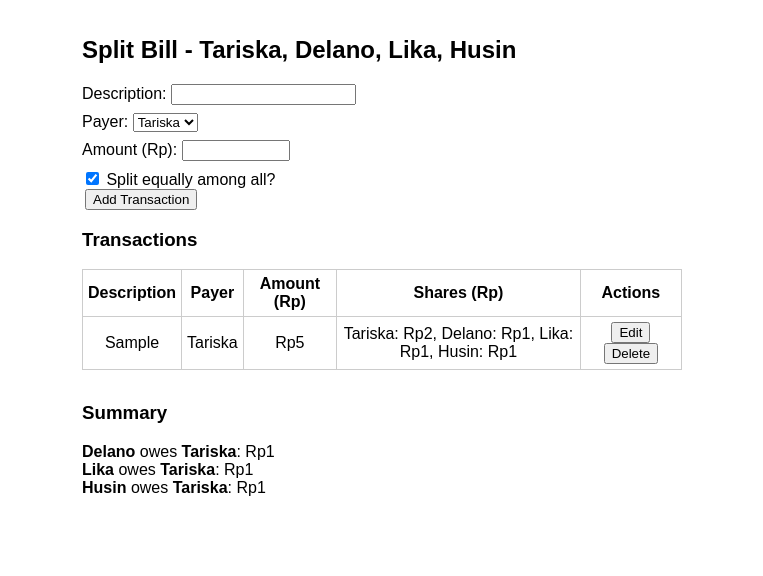
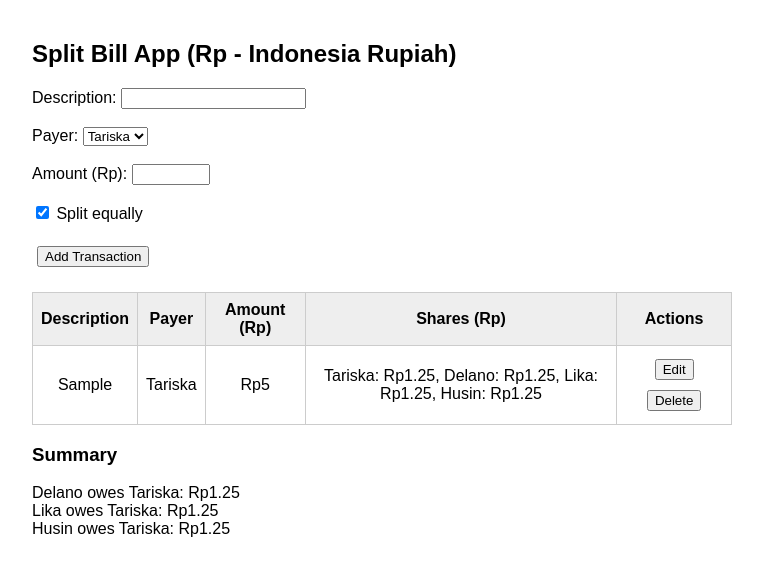
Before and after one commit to tariskaa/split-bill, a plain HTML site: page index.html in a window 1280 px wide. Both pictures are taken after typing "Sample", "5" into the empty fields and a click on the button "Add Transaction". Shown: the whole page, without its empty margins (258-1021 px from the left). Drawn offline with Linux system fonts and the light colour scheme.

Commit message:
Update index.html

```diff
--- a/index.html
+++ b/index.html
@@ -3,69 +3,72 @@
 <head>
 <meta charset="UTF-8" />
 <meta name="viewport" content="width=device-width, initial-scale=1" />
-  <title>Split Bill Simple</title>
+<title>Split Bill</title>
 <style>
-    body { font-family: Arial, sans-serif; max-width: 600px; margin: auto; padding: 1rem; }
-    label { display: block; margin-top: 0.5rem; }
-    input[type=number] { width: 100px; }
-    table { width: 100%; margin-top: 1rem; border-collapse: collapse; }
-    th, td { border: 1px solid #ccc; padding: 5px; text-align: center; }
-    button { margin: 0 3px; }
+  body { font-family: Arial, sans-serif; padding: 20px; max-width: 700px; margin: auto; }
+  table { width: 100%; border-collapse: collapse; margin-top: 20px; }
+  th, td { border: 1px solid #ccc; padding: 8px; text-align: center; }
+  th { background: #eee; }
+  input[type="number"] { width: 70px; }
+  .shares-inputs { display: flex; justify-content: space-between; margin-top: 10px; max-width: 500px; }
+  .shares-inputs > div { flex: 1; margin-right: 10px; }
+  .shares-inputs > div:last-child { margin-right: 0; }
+  button { margin: 5px; }
   .error { color: red; }
 </style>
 </head>
 <body>
-  <h2>Split Bill - Tariska, Delano, Lika, Husin</h2>
+
+<h2>Split Bill App (Rp - Indonesia Rupiah)</h2>
 
 <form id="addForm">
-    <label>
-      Description:
-      <input type="text" id="desc" required />
-    </label>
-    <label>
-      Payer:
-      <select id="payer" required>
+  <label>Description: <input type="text" id="desc" required /></label><br /><br />
+  <label>Payer:
+    <select id="payer">
       <option value="Tariska">Tariska</option>
       <option value="Delano">Delano</option>
       <option value="Lika">Lika</option>
       <option value="Husin">Husin</option>
     </select>
-    </label>
+  </label><br /><br />
+  <label>Amount (Rp): <input type="number" id="amount" min="1" required /></label><br /><br />
+
   <label>
-      Amount (Rp):
-      <input type="number" id="amount" min="1" required />
-    </label>
-    <label>
-      <input type="checkbox" id="equalSplit" checked /> Split equally among all?
-    </label>
-    <div id="sharesInputs" style="margin-top:0.5rem; display:none;">
-      <label>Tariska owes (Rp): <input type="number" id="shareTariska" min="0" value="0" /></label>
-      <label>Delano owes (Rp): <input type="number" id="shareDelano" min="0" value="0" /></label>
-      <label>Lika owes (Rp): <input type="number" id="shareLika" min="0" value="0" /></label>
-      <label>Husin owes (Rp): <input type="number" id="shareHusin" min="0" value="0" /></label>
-      <div class="error" id="sharesError"></div>
+    <input type="checkbox" id="equalSplit" checked /> Split equally
+  </label><br />
+
+  <div id="sharesInputs" style="display:none;" class="shares-inputs">
+    <div><label>Tariska: <input type="number" min="0" id="share-Tariska" value="0" /></label></div>
+    <div><label>Delano: <input type="number" min="0" id="share-Delano" value="0" /></label></div>
+    <div><label>Lika: <input type="number" min="0" id="share-Lika" value="0" /></label></div>
+    <div><label>Husin: <input type="number" min="0" id="share-Husin" value="0" /></label></div>
   </div>
+
+  <div id="sharesError" class="error"></div>
+
+  <br />
   <button type="submit">Add Transaction</button>
+  <button type="button" id="cancelEdit" style="display:none;">Cancel Edit</button>
 </form>
 
-  <h3>Transactions</h3>
-  <table id="txTable">
+<table id="transactionsTable" style="display:none;">
   <thead>
     <tr>
-        <th>Description</th><th>Payer</th><th>Amount (Rp)</th><th>Shares (Rp)</th><th>Actions</th>
+      <th>Description</th>
+      <th>Payer</th>
+      <th>Amount (Rp)</th>
+      <th>Shares (Rp)</th>
+      <th>Actions</th>
     </tr>
   </thead>
-    <tbody></tbody>
+  <tbody id="transactionsBody"></tbody>
 </table>
 
-  <div id="summary" style="margin-top:2rem;"></div>
+<h3>Summary</h3>
+<div id="summary"></div>
 
 <script>
   const people = ["Tariska", "Delano", "Lika", "Husin"];
-
-    let transactions = JSON.parse(localStorage.getItem("transactions") || "[]");
-    let editingIndex = -1;
-
   const addForm = document.getElementById("addForm");
   const descInput = document.getElementById("desc");
   const payerInput = document.getElementById("payer");
@@ -73,68 +76,79 @@
   const equalSplitInput = document.getElementById("equalSplit");
   const sharesInputsDiv = document.getElementById("sharesInputs");
   const sharesErrorDiv = document.getElementById("sharesError");
-    const txTableBody = document.querySelector("#txTable tbody");
+  const cancelEditBtn = document.getElementById("cancelEdit");
+  const transactionsTable = document.getElementById("transactionsTable");
+  const transactionsBody = document.getElementById("transactionsBody");
   const summaryDiv = document.getElementById("summary");
 
-    const shareInputs = {
-      Tariska: document.getElementById("shareTariska"),
-      Delano: document.getElementById("shareDelano"),
-      Lika: document.getElementById("shareLika"),
-      Husin: document.getElementById("shareHusin")
-    };
+  let editingIndex = -1;
+  let transactions = [];
 
+  // Show or hide shares input based on equal split checkbox
   equalSplitInput.addEventListener("change", () => {
     if (equalSplitInput.checked) {
       sharesInputsDiv.style.display = "none";
       sharesErrorDiv.textContent = "";
     } else {
-        sharesInputsDiv.style.display = "block";
+      sharesInputsDiv.style.display = "flex";
+      resetSharesInputs();
     }
   });
 
-    function saveTransactions() {
-      localStorage.setItem("transactions", JSON.stringify(transactions));
+  // Reset shares inputs to zero
+  function resetSharesInputs() {
+    people.forEach(p => {
+      document.getElementById(`share-${p}`).value = 0;
+    });
   }
 
-    function clearForm() {
-      descInput.value = "";
-      payerInput.value = people[0];
-      amountInput.value = "";
-      equalSplitInput.checked = true;
-      sharesInputsDiv.style.display = "none";
+  // Validate shares sum equals amount when unequal split
+  function validateShares(amount) {
+    if (equalSplitInput.checked) {
       sharesErrorDiv.textContent = "";
-      for (const p of people) {
-        shareInputs[p].value = "0";
+      return true;
     }
-      editingIndex = -1;
-      addForm.querySelector("button").textContent = "Add Transaction";
-    }
-
-    function validateShares(amount) {
-      if (equalSplitInput.checked) return true;
-
-      let sumShares = 0;
-      for (const p of people) {
-        const val = Number(shareInputs[p].value);
+    let sum = 0;
+    people.forEach(p => {
+      const val = Number(document.getElementById(`share-${p}`).value);
       if (isNaN(val) || val < 0) {
-          sharesErrorDiv.textContent = "Shares must be numbers ≥ 0.";
+        sharesErrorDiv.textContent = "Shares must be numbers ≥ 0";
         return false;
       }
-        sumShares += val;
-      }
-      if (sumShares !== amount) {
-        sharesErrorDiv.textContent = `Sum of shares (Rp${sumShares.toLocaleString()}) must equal total amount (Rp${amount.toLocaleString()}).`;
+      sum += val;
+    });
+    if (sum !== amount) {
+      sharesErrorDiv.textContent = `Sum of shares (Rp${sum}) must equal total amount (Rp${amount})`;
       return false;
     }
     sharesErrorDiv.textContent = "";
     return true;
   }
 
+  // Clear form
+  function clearForm() {
+    editingIndex = -1;
+    descInput.value = "";
+    payerInput.value = people[0];
+    amountInput.value = "";
+    equalSplitInput.checked = true;
+    sharesInputsDiv.style.display = "none";
+    resetSharesInputs();
+    sharesErrorDiv.textContent = "";
+    addForm.querySelector("button[type=submit]").textContent = "Add Transaction";
+    cancelEditBtn.style.display = "none";
+  }
+
+  // Render transactions table
   function renderTransactions() {
-      txTableBody.innerHTML = "";
+    if (transactions.length === 0) {
+      transactionsTable.style.display = "none";
+      return;
+    }
+    transactionsTable.style.display = "table";
+    transactionsBody.innerHTML = "";
     transactions.forEach((tx, i) => {
-        const sharesText = people.map(p => `${p}: Rp${(tx.shares[p] || 0).toLocaleString()}`).join(", ");
-
+      let sharesText = people.map(p => `${p}: Rp${tx.shares[p].toLocaleString()}`).join(", ");
       const tr = document.createElement("tr");
       tr.innerHTML = `
         <td>${tx.desc}</td>
@@ -146,155 +160,169 @@
           <button onclick="deleteTx(${i})">Delete</button>
         </td>
       `;
-        txTableBody.appendChild(tr);
+      transactionsBody.appendChild(tr);
     });
   }
 
+  // Render summary: who owes whom
   function renderSummary() {
-      summaryDiv.innerHTML = "<h3>Summary</h3>";
+    if (transactions.length === 0) {
+      summaryDiv.textContent = "No transactions yet.";
+      return;
+    }
 
-      // Calculate total paid per person and total owed per person
-      const totalPaid = {};
-      const totalOwed = {};
-
-      people.forEach(p => {
-        totalPaid[p] = 0;
-        totalOwed[p] = 0;
-      });
+    // Calculate net balances: positive means person is owed money, negative means owes money
+    let netBalances = {};
+    people.forEach(p => netBalances[p] = 0);
 
     transactions.forEach(tx => {
-        totalPaid[tx.payer] += tx.amount;
+      // For each transaction:
+      // Payer paid tx.amount
+      // Everyone owes their shares to payer except payer themselves (payer doesn't owe self)
+
+      // Add payer's credit (amount - payer's own share)
+      let payerOwnShare = tx.shares[tx.payer];
+      netBalances[tx.payer] += tx.amount - payerOwnShare;
+
+      // Subtract owed amount from each person (including payer's own share)
       people.forEach(p => {
-          if (tx.shares[p]) totalOwed[p] += tx.shares[p];
+        if (p !== tx.payer) {
+          netBalances[p] -= tx.shares[p];
+        }
+        // payer's own share does not affect their net balance negatively (they do not owe themselves)
       });
     });
 
-      const netBalance = {};
-      people.forEach(p => {
-        netBalance[p] = totalPaid[p] - totalOwed[p];
-      });
+    // Now netBalances contains positive and negative values.
+    // Positive: money owed TO that person
+    // Negative: money that person OWES
 
-      const debtors = [];
-      const creditors = [];
+    // Calculate debts from debtors to creditors
+    let creditors = [];
+    let debtors = [];
 
-      people.forEach(p => {
-        if (netBalance[p] < 0) {
-          debtors.push({ person: p, amount: -netBalance[p] });
-        } else if (netBalance[p] > 0) {
-          creditors.push({ person: p, amount: netBalance[p] });
+    for (const p of people) {
+      let bal = netBalances[p];
+      if (bal > 0) creditors.push({ person: p, amount: bal });
+      else if (bal < 0) debtors.push({ person: p, amount: -bal }); // positive amount owed
+    }
+
+    let debts = [];
+    // Match debts
+    debtors.forEach(debtor => {
+      let remaining = debtor.amount;
+      for (let i = 0; i < creditors.length; i++) {
+        if (remaining === 0) break;
+        let creditor = creditors[i];
+        if (creditor.amount === 0) continue;
+
+        let payment = Math.min(remaining, creditor.amount);
+        debts.push({ from: debtor.person, to: creditor.person, amount: payment });
+        creditor.amount -= payment;
+        remaining -= payment;
       }
     });
 
-      if (debtors.length === 0) {
-        summaryDiv.innerHTML += "<div>All settled up!</div>";
+    // Display debts
+    if (debts.length === 0) {
+      summaryDiv.textContent = "All settled up!";
       return;
     }
 
-      debtors.forEach(debtor => {
-        let amountLeft = debtor.amount;
-        for (let i = 0; i < creditors.length; i++) {
-          const creditor = creditors[i];
-          if (creditor.amount === 0) continue;
-          const owed = Math.min(amountLeft, creditor.amount);
-
-          summaryDiv.innerHTML += `<div><strong>${debtor.person}</strong> owes <strong>${creditor.person}</strong>: Rp${owed.toLocaleString()}</div>`;
-
-          amountLeft -= owed;
-          creditor.amount -= owed;
-          if (amountLeft <= 0) break;
-        }
-      });
+    summaryDiv.innerHTML = debts.map(d => `${d.from} owes ${d.to}: Rp${d.amount.toLocaleString()}`).join("<br>");
   }
 
-    // Expose functions to global for inline onclick handlers
+  // Edit transaction
   window.editTx = function(i) {
+    editingIndex = i;
     const tx = transactions[i];
     descInput.value = tx.desc;
     payerInput.value = tx.payer;
     amountInput.value = tx.amount;
-      editingIndex = i;
 
-      const allEqualShares = people.every(p => {
-        return tx.shares[p] === Math.round(tx.amount / people.length);
-      });
+    // Determine if equal split or not
+    let allEqual = true;
+    let firstShare = null;
+    for (const p of people) {
+      if (firstShare === null) firstShare = tx.shares[p];
+      else if (tx.shares[p] !== firstShare) {
+        allEqual = false;
+        break;
+      }
+    }
 
-      if (allEqualShares) {
-        equalSplitInput.checked = true;
+    equalSplitInput.checked = allEqual;
+    if (allEqual) {
       sharesInputsDiv.style.display = "none";
     } else {
-        equalSplitInput.checked = false;
-        sharesInputsDiv.style.display = "block";
+      sharesInputsDiv.style.display = "flex";
       people.forEach(p => {
-          shareInputs[p].value = tx.shares[p] || 0;
+        document.getElementById(`share-${p}`).value = tx.shares[p];
       });
     }
-      sharesErrorDiv.textContent = "";
-      addForm.querySelector("button").textContent = "Update Transaction";
+
+    addForm.querySelector("button[type=submit]").textContent = "Save Changes";
+    cancelEditBtn.style.display = "inline-block";
   };
 
+  // Delete transaction
   window.deleteTx = function(i) {
-      if (confirm("Delete this transaction?")) {
+    if (confirm("Are you sure you want to delete this transaction?")) {
       transactions.splice(i, 1);
-        saveTransactions();
       renderTransactions();
       renderSummary();
-        if (editingIndex === i) clearForm();
+      clearForm();
     }
   };
 
+  // Cancel edit
+  cancelEditBtn.addEventListener("click", e => {
+    e.preventDefault();
+    clearForm();
+  });
+
+  // Form submit
   addForm.addEventListener("submit", e => {
     e.preventDefault();
-
     const desc = descInput.value.trim();
     const payer = payerInput.value;
     const amount = Number(amountInput.value);
 
     if (!desc) {
-        alert("Description is required");
+      alert("Please enter description");
       return;
     }
-      if (isNaN(amount) || amount <= 0) {
-        alert("Amount must be a positive number");
+    if (amount <= 0 || isNaN(amount)) {
+      alert("Please enter a valid amount");
       return;
     }
 
-      if (!validateShares(amount)) {
-        return;
-      }
+    if (!validateShares(amount)) return;
 
     let shares = {};
     if (equalSplitInput.checked) {
       // Equal split
-        const shareVal = Math.round(amount / people.length);
-        let remainder = amount - shareVal * people.length;
-        people.forEach(p => (shares[p] = shareVal));
-        // Distribute remainder
-        for (let i = 0; i < remainder; i++) {
-          shares[people[i]] += 1;
-        }
+      let perPerson = amount / people.length;
+      people.forEach(p => shares[p] = perPerson);
     } else {
       people.forEach(p => {
-          shares[p] = Number(shareInputs[p].value) || 0;
+        shares[p] = Number(document.getElementById(`share-${p}`).value);
       });
     }
 
-      if (editingIndex >= 0) {
-        // Update existing
-        transactions[editingIndex] = { desc, payer, amount, shares };
+    const txObj = { desc, payer, amount, shares };
+
+    if (editingIndex === -1) {
+      transactions.push(txObj);
     } else {
-        // Add new
-        transactions.push({ desc, payer, amount, shares });
+      transactions[editingIndex] = txObj;
     }
 
-      saveTransactions();
     renderTransactions();
     renderSummary();
     clearForm();
   });
+</script>
 
-    // Initial render
-    renderTransactions();
-    renderSummary();
-  </script>
 </body>
 </html>
```
Lines whose indentation alone changed are shown as unchanged.
